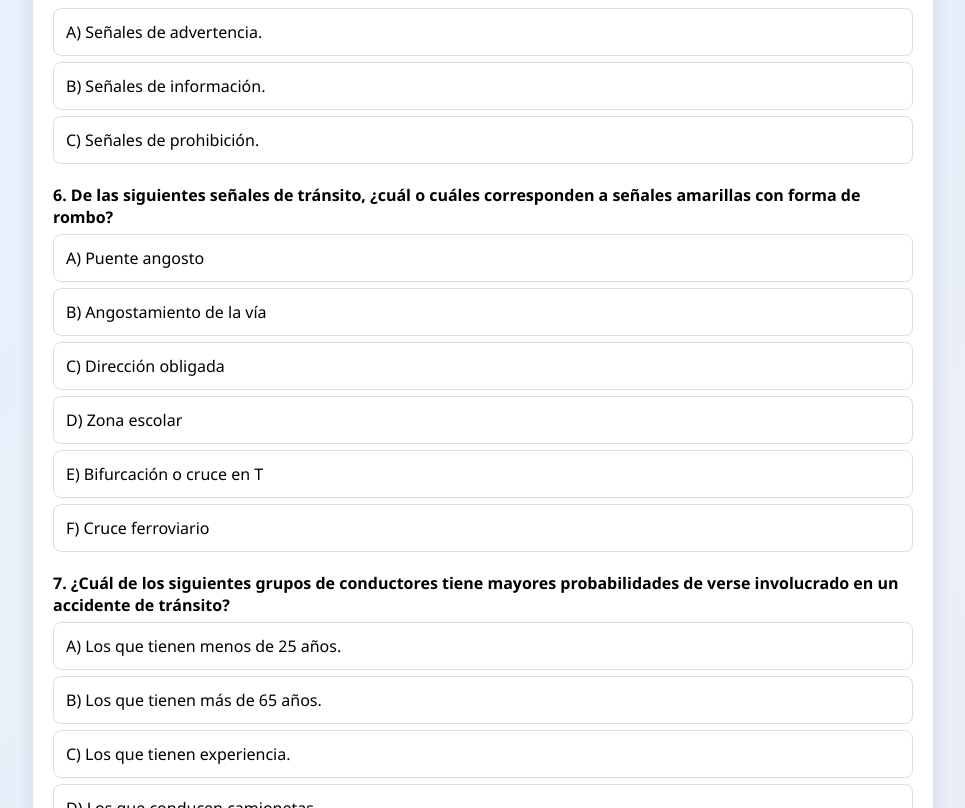
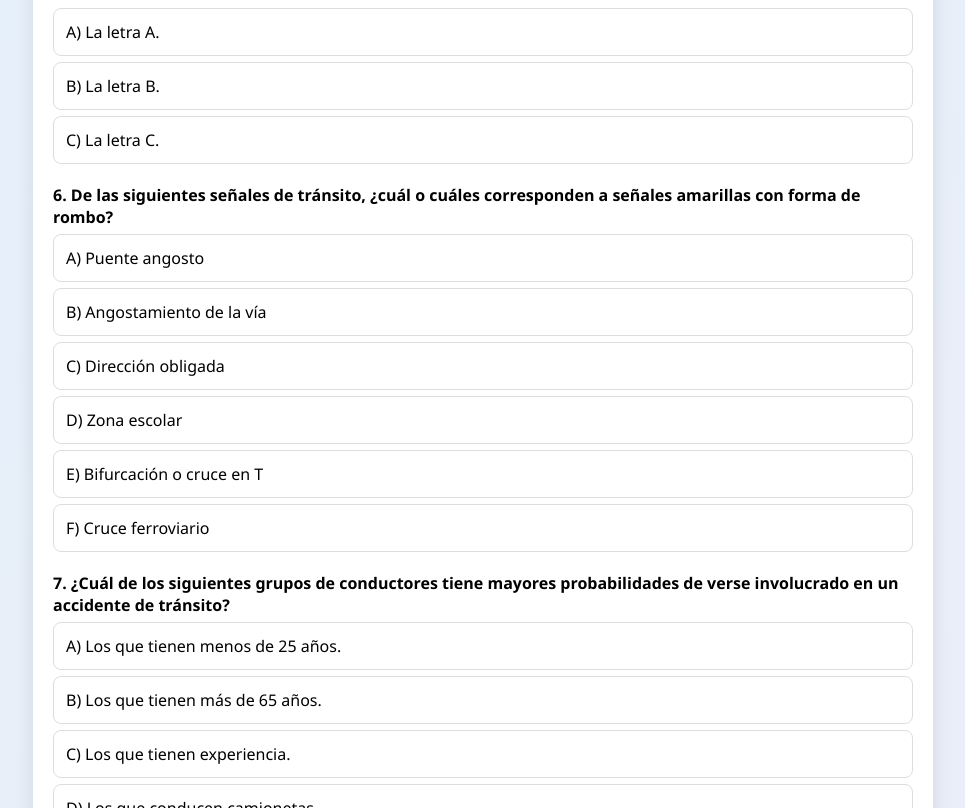
Before and after one commit to elParcerito/pruebatest, a plain HTML site: page index.html in a window 1280 px wide. Shown: the part 1336-2144 px from the top of the page, without its empty margins (157-1122 px from the left). Drawn offline with nearby package versions, Linux system fonts and the light colour scheme.

Commit message:
Update index.html

```diff
--- a/index.html
+++ b/index.html
@@ -396,9 +396,9 @@ let questions = [
     /*preg 32*/
     { q: "¿Cuál de los siguientes tipos de señales le indica que no haga algo?<br><img src='https://practicatest.cl/static/img/test/CL/606d85e595b7b0e31d4b71d95cfefa78.jpg' style='height:100px;'>",
   options: [
-    "A) Señales de advertencia.",
-    "B) Señales de información.",
-    "C) Señales de prohibición."], answer:
+    "A) La letra A.",
+    "B) La letra B.",
+    "C) La letra C."], answer:
     [2] },
 
     /*preg 33*/
```
